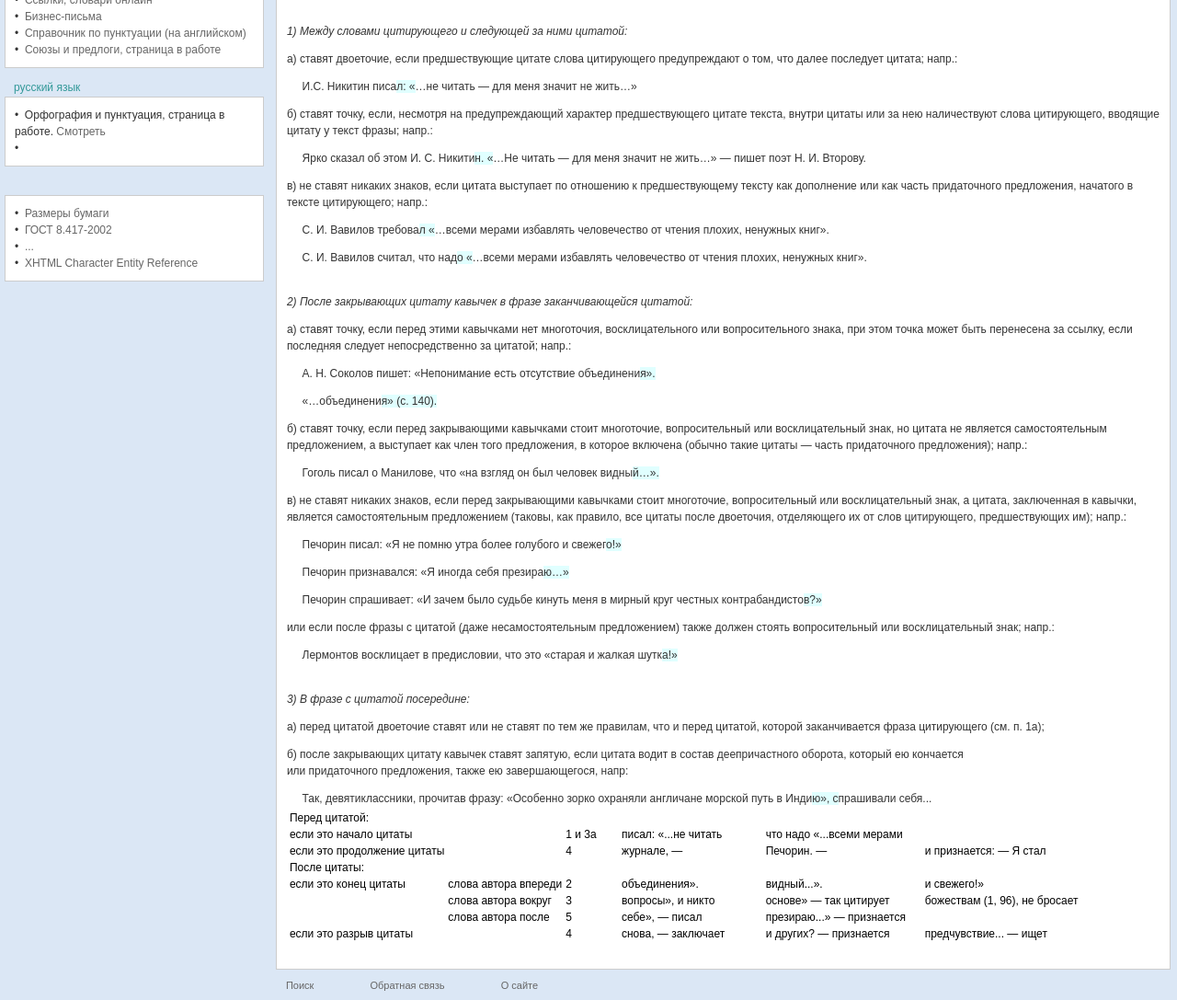
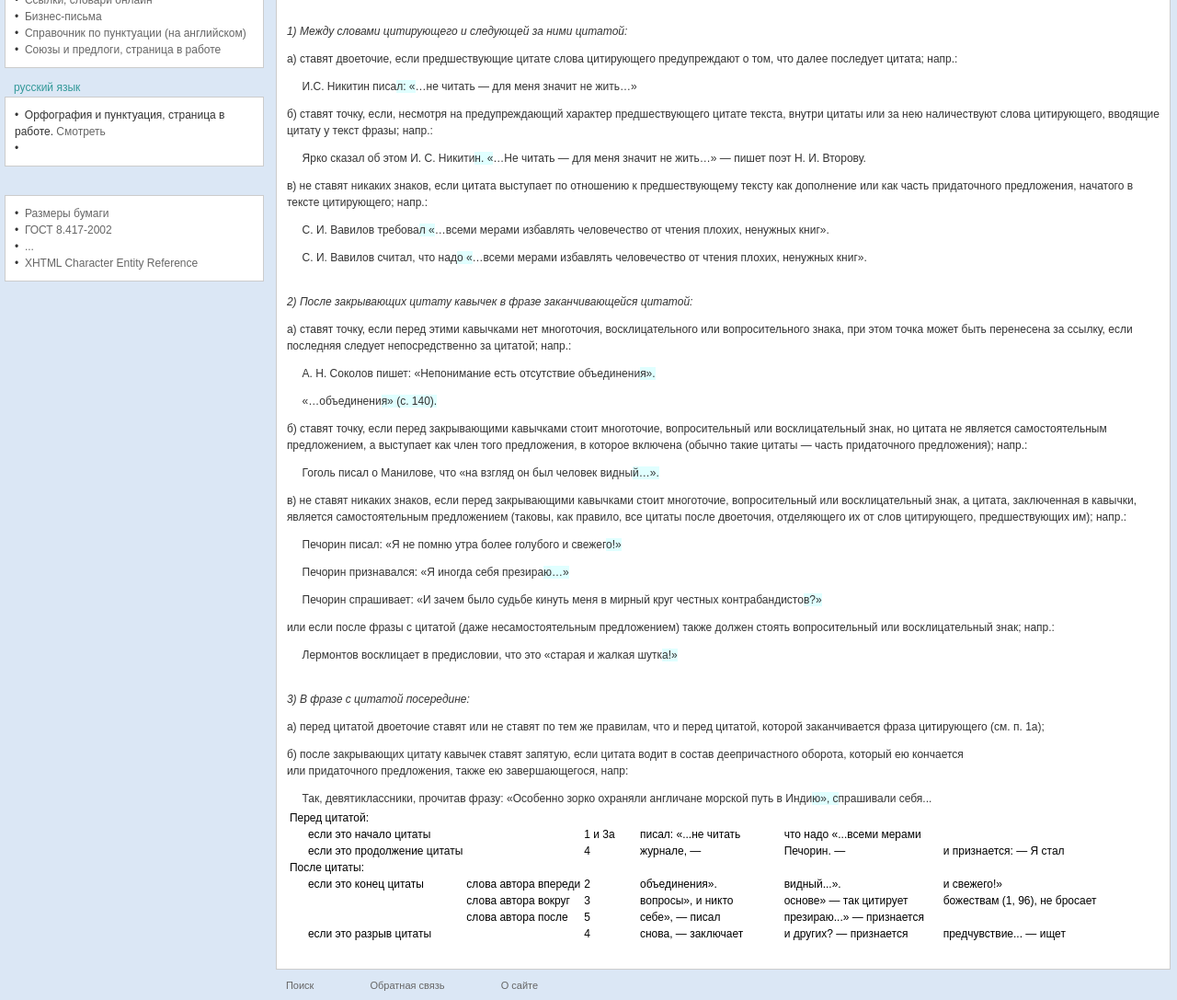
Before and after one commit to 1assie/1assie.github.com, a plain HTML site: page punctuate-quotations-rus.html in a window 1280 px wide. Shown: the part 253-1340 px from the top of the page at 92% size. Drawn offline with Linux system fonts and the light colour scheme.

Commit message:
Update punctuate-quotations-rus.html

```diff
--- a/punctuate-quotations-rus.html
+++ b/punctuate-quotations-rus.html
@@ -113,16 +113,16 @@ content="русский язык, пунктуация в цитатах, Мил
 <td>Перед цитатой:</td><td> </td><td> </td><td> </td><td> </td><td> </td>
 </tr>
 <tr>
-<td>если это начало цитаты</td><td> </td><td>1 и 3а &nbsp;&nbsp;&nbsp;&nbsp;&nbsp;&nbsp;	</td><td>писал: «...не читать &nbsp;&nbsp;&nbsp;&nbsp;&nbsp;&nbsp;&nbsp;&nbsp;&nbsp;&nbsp;&nbsp;&nbsp;	</td><td>что надо «...всеми мерами&nbsp;&nbsp;&nbsp;&nbsp;&nbsp;&nbsp;</td><td> </td>
+<td>&nbsp;&nbsp;&nbsp;&nbsp;&nbsp;&nbsp;если это начало цитаты</td><td> </td><td>1 и 3а &nbsp;&nbsp;&nbsp;&nbsp;&nbsp;&nbsp;	</td><td>писал: «...не читать &nbsp;&nbsp;&nbsp;&nbsp;&nbsp;&nbsp;&nbsp;&nbsp;&nbsp;&nbsp;&nbsp;&nbsp;	</td><td>что надо «...всеми мерами&nbsp;&nbsp;&nbsp;&nbsp;&nbsp;&nbsp;</td><td> </td>
 </tr>
 <tr>
-<td>если это продолжение цитаты</td><td> </td><td>4	</td><td> журнале, —	</td><td>Печорин. —	</td><td>и признается: — Я стал</td>
+<td>&nbsp;&nbsp;&nbsp;&nbsp;&nbsp;&nbsp;если это продолжение цитаты</td><td> </td><td>4	</td><td> журнале, —	</td><td>Печорин. —	</td><td>и признается: — Я стал</td>
 </tr>
 <tr>
 <td>После цитаты:</td><td> </td><td> </td><td> </td><td> </td><td> </td>
 </tr>
 <tr>
-<td>если это конец цитаты</td><td>слова автора впереди	</td><td>2 </td><td>объединения».	</td><td>видный...».	</td><td>и свежего!»</td>
+<td>&nbsp;&nbsp;&nbsp;&nbsp;&nbsp;&nbsp;если это конец цитаты</td><td>слова автора впереди	</td><td>2 </td><td>объединения».	</td><td>видный...».	</td><td>и свежего!»</td>
 </tr>
 <tr>
 <td>	</td><td>слова автора вокруг	</td><td>3	</td><td>вопросы», и никто	</td><td>основе» — так цитирует		</td><td>божествам (1, 96), не бросает</td>
@@ -131,7 +131,7 @@ content="русский язык, пунктуация в цитатах, Мил
 <td>	</td><td>слова автора после	</td><td>5	</td><td>себе», — писал		</td><td>презираю...» — признается</td><td> </td>
 </tr>
 <tr>
-<td>если это разрыв цитаты	</td><td>	</td><td>4	</td><td>снова, — заключает	</td><td>и других? — признается	</td><td>предчувствие... — ищет</td>
+<td>&nbsp;&nbsp;&nbsp;&nbsp;&nbsp;&nbsp;если это разрыв цитаты	</td><td>	</td><td>4	</td><td>снова, — заключает	</td><td>и других? — признается	</td><td>предчувствие... — ищет</td>
 </tr>
 </table>
 </div>
```
